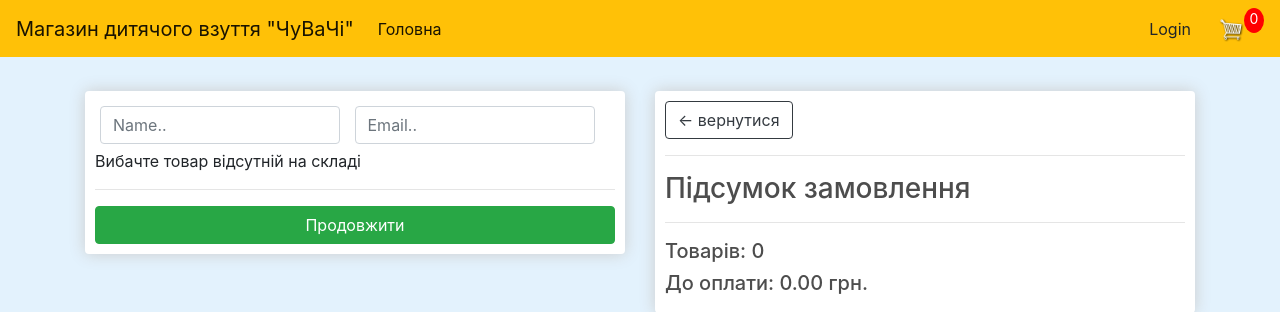
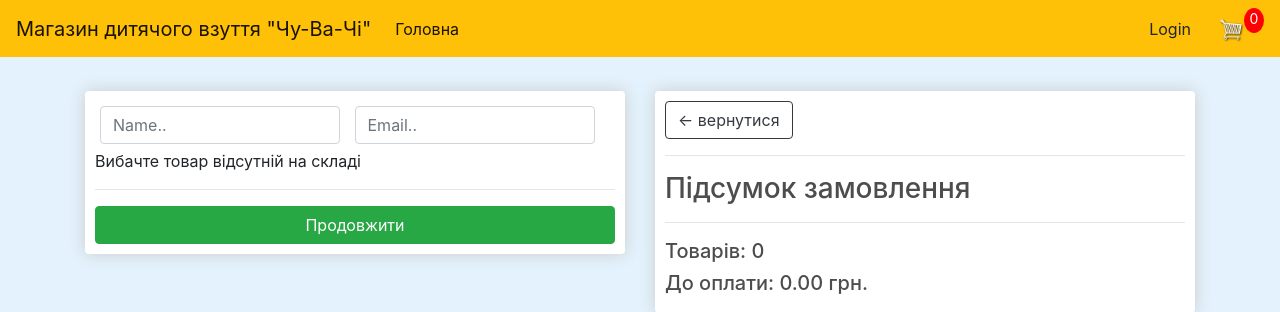
Before and after one commit to Romko97/internet_shop, a Django app: page /checkout/ in a window 1280 px wide. Shown: the top 312 px of the page. Run offline with Django 3.2, Linux system fonts and the light colour scheme; tables that the repository leaves empty hold one stand-in row (values such as "Sample post"); some libraries are stand-ins or nearby versions.

Commit message:
change the name on the titled

```diff
--- a/ecommerce/store/templates/store/main.html
+++ b/ecommerce/store/templates/store/main.html
@@ -60,7 +60,7 @@
 </head>
 <body style="background-color: #e3f2fd;">
     <nav class="navbar navbar-expand-lg navbar-light bg-warning">
-      <a class="navbar-brand" href="{% url 'store' %}">Магазин дитячого взуття "ЧуВаЧі"</a>
+      <a class="navbar-brand" href="{% url 'store' %}">Магазин дитячого взуття "Чу-Ва-Чі"</a>
       <button class="navbar-toggler" type="button" data-toggle="collapse" data-target="#navbarSupportedContent" aria-controls="navbarSupportedContent" aria-expanded="false" aria-label="Toggle navigation">
         <span class="navbar-toggler-icon"></span>
       </button>
```
